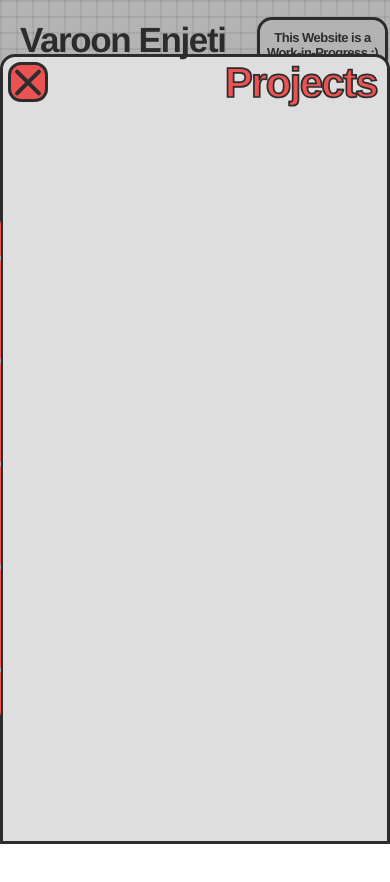
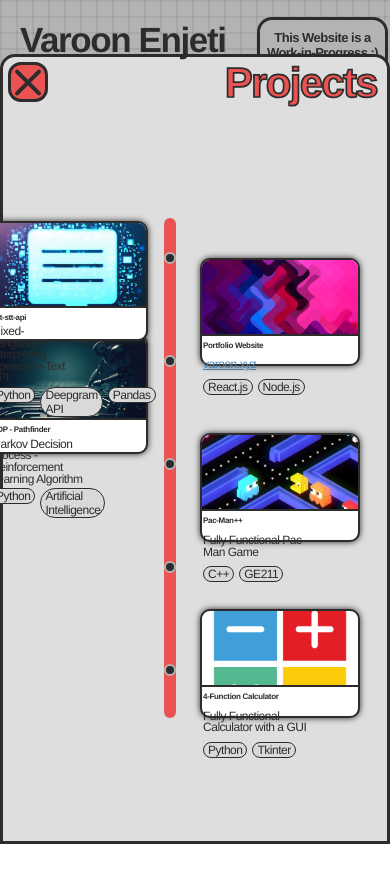
Before and after one commit to varoon-enjeti/portfolio-website, a React (Create React App) app: page / in a window 390 px wide. Both pictures are taken after a click on the button "Projects". Shown: the top 882 px of the page. Built offline with nearby package versions, Linux system fonts and the light colour scheme.

Commit message:
ill finish this later smh

```diff
--- a/src/components/pages/page-components/projcard.jsx
+++ b/src/components/pages/page-components/projcard.jsx
@@ -13,9 +13,19 @@ export default function ProjCard({name, description, tools, image, link, id}) {
         backgroundPositionY: -25
     };
 
+    const bannerMobile = {
+        width: `100%`,
+        height: `71%`,
+        background: `url(${image})`,
+        backgroundSize: 'cover',
+        borderRadius: "8px 8px 0px 0px",
+        borderBottom: "2px solid #2C2C2C",
+        backgroundPositionY: -25
+    }
+
     return (
         <div className="projcard" id={id}>
-            <div className="proj-frame" style={bannerImageStyle}></div>
+            <div className="proj-frame" style={bannerMobile}></div>
             <div className="proj-card-lower">
                 <p className="proj-card-name">{name}</p>
                 {(id === "threep") ? (<a href='varoon.xyz' className="proj-card-desc">{description}</a>) : (<p className="proj-card-desc">{description}</p>)}
--- a/src/components/pages/projects.jsx
+++ b/src/components/pages/projects.jsx
@@ -1,4 +1,5 @@
 import React from 'react'
+import { useState, useEffect } from 'react';
 import ProjCard from './page-components/projcard';
 import '../../styles/pages-styles/projects.css';
 import pfp from "../../resources/pfp.png";
@@ -8,6 +9,7 @@ import pacman from "../../resources/pacman.jpg";
 import calc from "../../resources/calc.png";
 
 export default function Project({setProject}) {
+
     return (
         <div className="subpage">
             <button onClick={() => {setProject(false)}} className="close" id="p-close">
@@ -17,8 +19,8 @@ export default function Project({setProject}) {
             <div className="title" id="p-title">Projects</div>
             <div className="proj-content">
                 <div className="proj-line">
-                    <div className="proj-cards">
-                        {/* <div className="proj-top">
+                    <div className='proj-cards'>
+                        <div className="proj-top">
                             <ProjCard
                                 name={"MDP - Pathfinder"}
                                 description={"Markov Decision Process - Reinforcement Learning Algorithm"}
@@ -61,7 +63,7 @@ export default function Project({setProject}) {
                                 link={"https://github.com/varoon-enjeti/4-Function-Calculator"}
                                 id={"fivep"}
                             />
-                        </div> */}
+                        </div>
                     </div>
                     <div className="proj-dots">
                         <div className="dot"></div>
--- a/src/styles/pages-styles/page-component-styles/projcard.css
+++ b/src/styles/pages-styles/page-component-styles/projcard.css
@@ -134,3 +134,21 @@
 #threep > .proj-card-lower > .proj-card-desc:hover {
     color: dodgerblue;
 }
+
+@media screen and (max-width: 620px) {
+    .projcard {
+        width: 160px;
+        height: 120px;
+        border: 2px solid #2C2C2C;
+        border-radius: 10px;
+    }
+
+    .proj-card-lower {
+        margin-left: 1px;
+        margin-top: 1px;
+    }
+
+    .proj-card-name {
+        font-size: 0.5rem;
+    }
+}
--- a/src/styles/pages-styles/projects.css
+++ b/src/styles/pages-styles/projects.css
@@ -158,7 +158,7 @@
     .proj-line {
         width: 12px;
         height: 500px;
-        margin-left: -400px;
+        margin-left: -50px;
         margin-top: 25px;
     }
 
@@ -168,4 +168,20 @@
         margin-left: 12px;
         gap: 57px;
     }
+
+    .proj-cards {
+        flex-direction: row;
+        /* align-items: unset;
+        justify-content: unset; */
+        margin-left: -70px;
+        gap: 200px;
+    }
+
+    .proj-top {
+        flex-direction: column;
+    }
+
+    .proj-bot {
+        flex-direction: column;
+    }
 }
```
